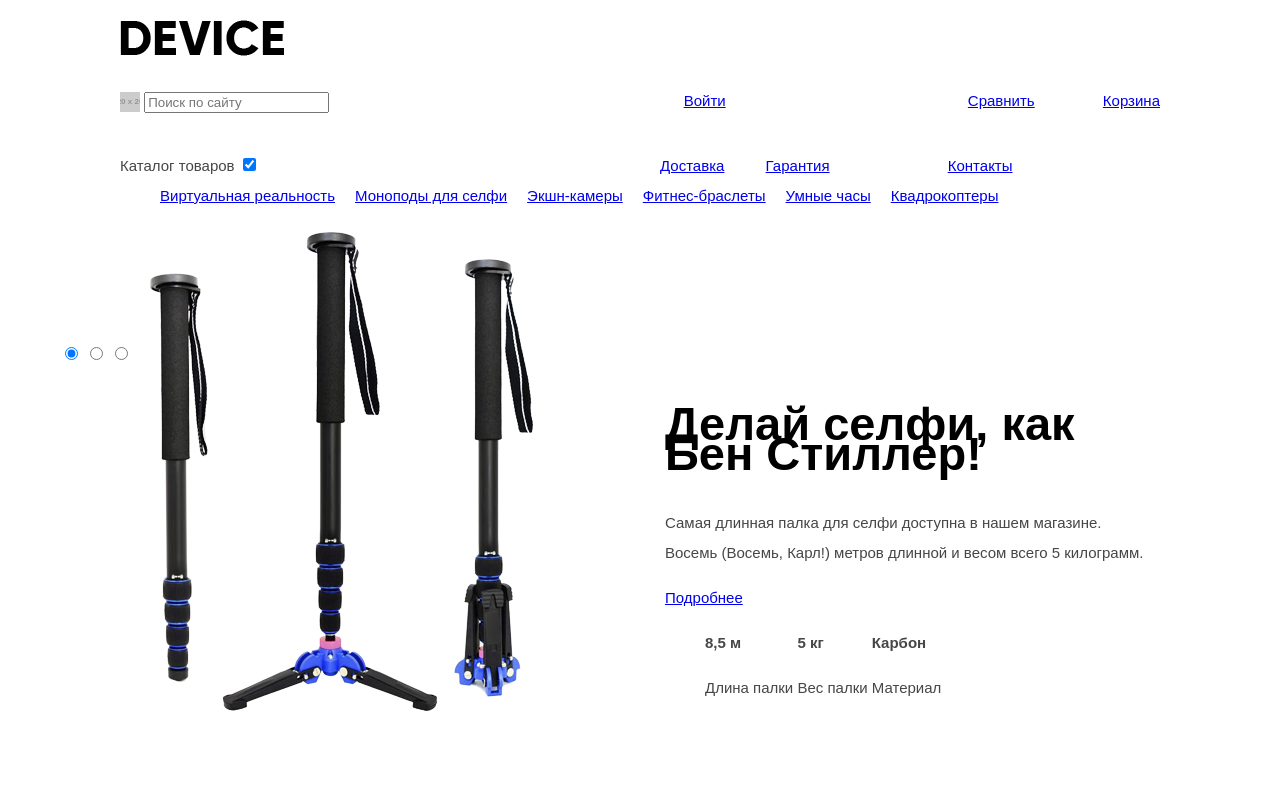
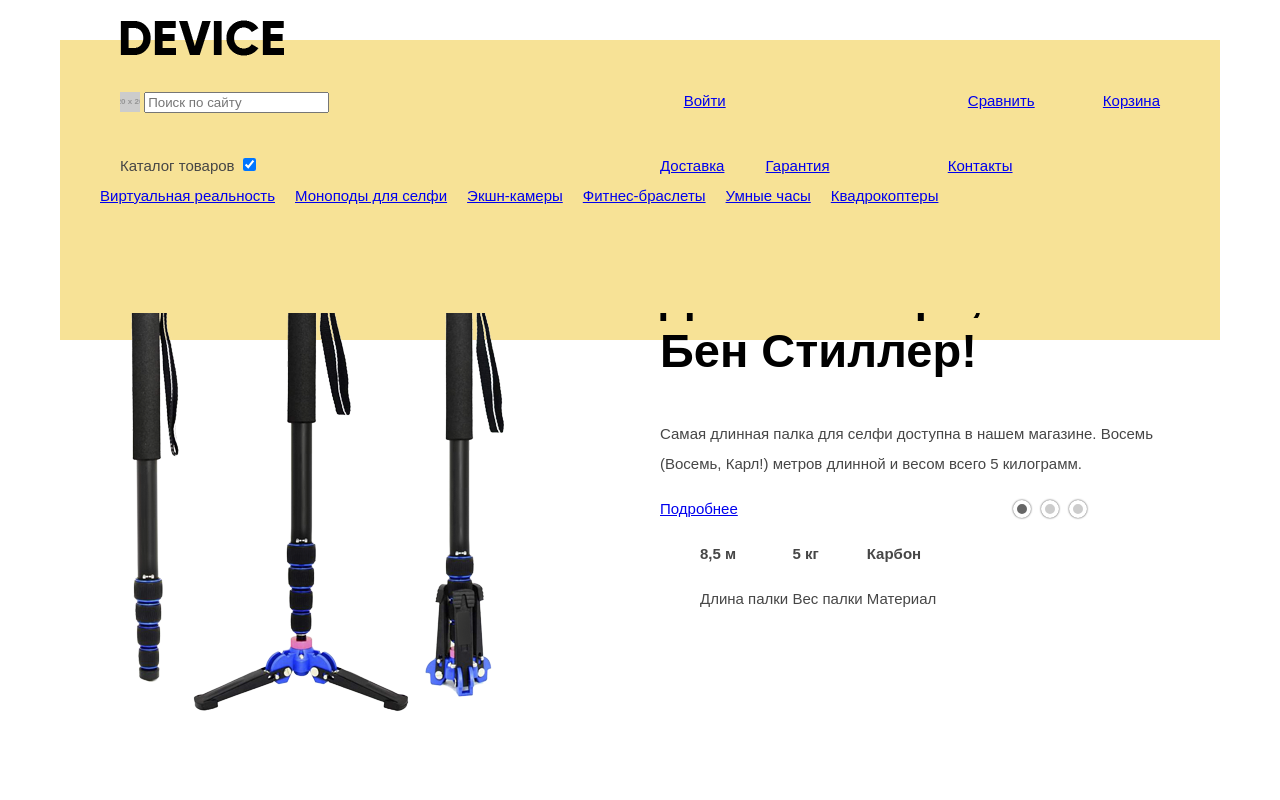
Before and after one commit to Eyespot/360247-device, a plain HTML site: page index.html in a window 1280 px wide. Both pictures are taken after a click on the checkbox 249 px from the left and 164 px from the top of the page. Shown: the top 800 px of the page. Drawn offline with Linux system fonts and the light colour scheme; placeholder pictures from the web are drawn by us.

Commit message:
Слайдер1

```diff
--- a/css/style.css
+++ b/css/style.css
@@ -9,7 +9,8 @@ body {
 .title1 {
     font-size: 47px;
     color: #000000;
-    font-weight: 900;
+    line-height: 1.2em;
+    font-weight: 700;
     font-family: "Gilroy", "Arial", sans-serif;
 }
 
@@ -53,6 +54,10 @@ main {
 
 .container-catalog {
     min-height: 185px;
+}
+
+.block-vision1 {
+    background-color: #f7e296;
 }
 
 .header-topline,
@@ -109,10 +114,14 @@ main {
 }
 
 .catalog-menu {
-    position: absolute;
+    position: relative;
+    left: -60px;
+    width: 1120px;
+    min-height: 132px;
     font-size: 0;
-    vertical-align: middle;
     display: none;
+    background-color: #f7e296;
+    z-index: 1;
 }
 
 .catalog-menu li {
@@ -126,27 +135,81 @@ main {
 }
 
 .slider {
-    margin-bottom: 100px;
+    position: relative;
+    top: -142px;
 }
 
-.slider-item3,
-.slider-item2 {
+.slider input[type=radio] {
     display: none;
 }
 
+.slider-controls label {
+    position: relative;
+    z-index: 1;
+    left: 950px;
+    top: 300px;
+    display: inline-block;
+    width: 10px;
+    height: 10px;
+    margin: 0 3px;
+    cursor: pointer;
+    box-shadow: 0 0 2px 0 rgba(0, 0, 0, 0.8);
+    border-radius: 50%;
+    border: 4px solid white;
+    background-color: #cccccc;
+}
+
+#btn-1:checked ~ .slider-controls label[for="btn-1"] {
+    background-color: #666666;
+}
+
+#btn-2:checked ~ .slider-controls label[for="btn-2"] {
+    background-color: #666666;
+}
+
+#btn-3:checked ~ .slider-controls label[for="btn-3"] {
+    background-color: #666666;
+}
+
+#btn-1:checked ~ .slider-inner .slider-slides {
+    transform: translate(0);
+}
+
+#btn-2:checked ~ .slider-inner .slider-slides {
+    transform: translate(-1160px);
+}
+
+#btn-3:checked ~ .slider-inner .slider-slides {
+    transform: translate(-2320px);
+}
+
+.slider-inner {
+    overflow: hidden;
+}
+
+.slider-item {
+    float: left;
+    width: 1040px;
+    padding:  0 60px;
+}
+
+.slider-slides {
+    width: 300%;
+}
+
 .slider-image {
-    position: relative;
-    left: 89px;
-    top: -142px;
+/*    position: relative;*/
+/*    top: -142px;*/
     float: left;
     width: 384px;
-    margin-right: 220px;
 }
 
 .slider-info {
+/*    position: relative;*/
+/*    top: -142px;*/
     float: right;
-    width: 480px;
-    margin-right: 75px;
+    width: 500px;
+    min-height: 365px;
 }
 
 .specification li {
@@ -154,7 +217,7 @@ main {
 }
 
 .popular {
-    margin-bottom: 150px;
+    min-height:  530px;
 }
 
 .popular-list {
--- a/index.html
+++ b/index.html
@@ -54,7 +54,8 @@
                     <label for="btn-3"></label>
                 </div>
                 <div class="slider-inner">
-                    <div class="slider-item1">
+                    <div class="slider-slides clearfix">
+                        <div class="slider-item clearfix">
                             <div class="slider-image">
                                 <img src="img/slider-1.png" width="384" height="486" alt="Палка для селфи">
                             </div>
@@ -78,7 +79,7 @@
                                 </ul>
                             </div>
                         </div>
-                    <div class="slider-item2">
+                        <div class="slider-item clearfix">
                             <div class="slider-image">
                                 <img src="img/slider-2.png" width="345" height="485" alt="Фитнес-браслет">
                             </div>
@@ -94,7 +95,7 @@
                                 </ul>
                             </div>
                         </div>
-                    <div class="slider-item3">
+                        <div class="slider-item">
                             <div class="slider-image">
                                 <img src="img/slider-3.png" width="526" height="334" alt="Квадрокоптер">
                             </div>
@@ -115,6 +116,7 @@
                             </div>
                         </div>
                     </div>
+                </div>
             </section>
             <nav class="popular">
                 <ul class="popular-list">
@@ -127,11 +129,11 @@
                 </ul>
             </nav>
             <section class="services clearfix">
-                <div class="slider-control">
+                <div class="slider-control2">
                     <input type="radio" id="btn-4" name="toggle-services" checked>
                     <input type="radio" id="btn-5" name="toggle-services">
                     <input type="radio" id="btn-6" name="toggle-services">
-                    <div class="slider-controls">
+                    <div class="slider-controls2">
                         <label for="btn-4">Доставка</label>
                         <label for="btn-5">Гарантия</label>
                         <label for="btn-6">Кредит</label>
```
Lines whose indentation alone changed are shown as unchanged.
